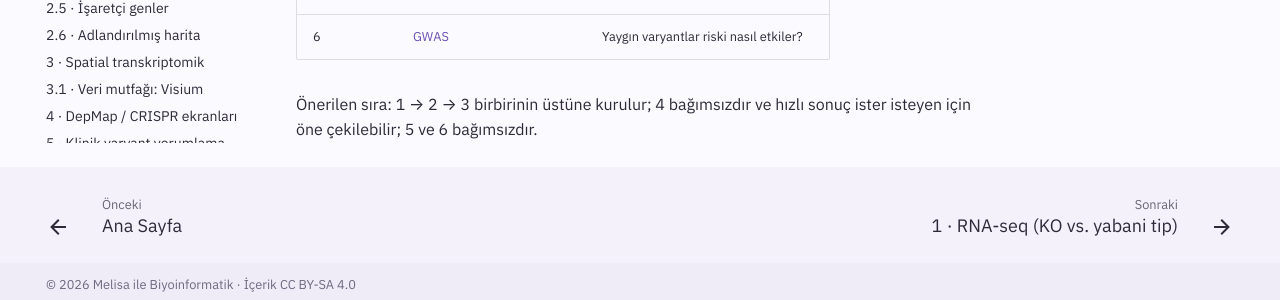
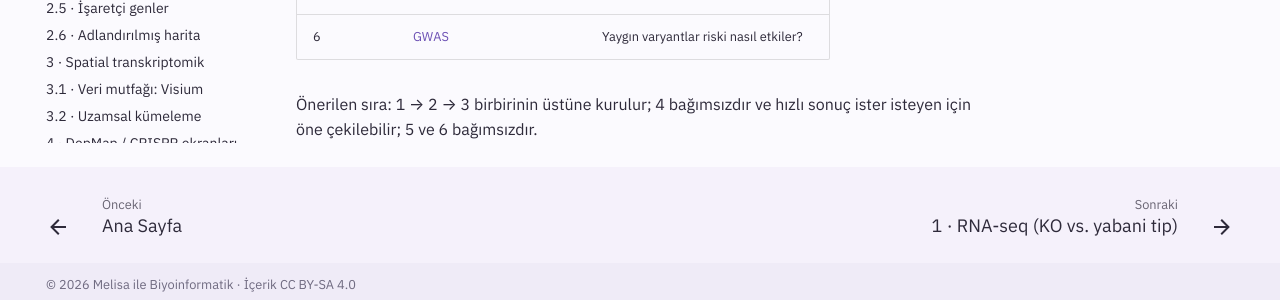
Before and after one commit to melissa-04/melisayla-biyoinformatik, an MkDocs documentation site: the page built from docs/projeler/index.md, in a window 1280 px wide and 1098 px high. Shown: the part 791-1091 px from the top of the window. Built offline with MkDocs 1.6.1 and Material for MkDocs 9.7.7, drawn with Linux system fonts in a browser that asks for light colours.

Commit message:
Update mkdocs.yml

```diff
--- a/mkdocs.yml
+++ b/mkdocs.yml
@@ -46,6 +46,7 @@ nav:
       - "2.6 · Adlandırılmış harita": projeler/scrna-06.md
       - "3 · Spatial transkriptomik": projeler/spatial.md
       - "3.1 · Veri mutfağı: Visium": projeler/spatial-01.md
+      - "3.2 · Uzamsal kümeleme": projeler/spatial-02.md
       - "4 · DepMap / CRISPR ekranları": projeler/depmap.md
       - "5 · Klinik varyant yorumlama": projeler/varyant-cagirma.md
       - "6 · GWAS (Popülasyon)": projeler/gwas.md
```
